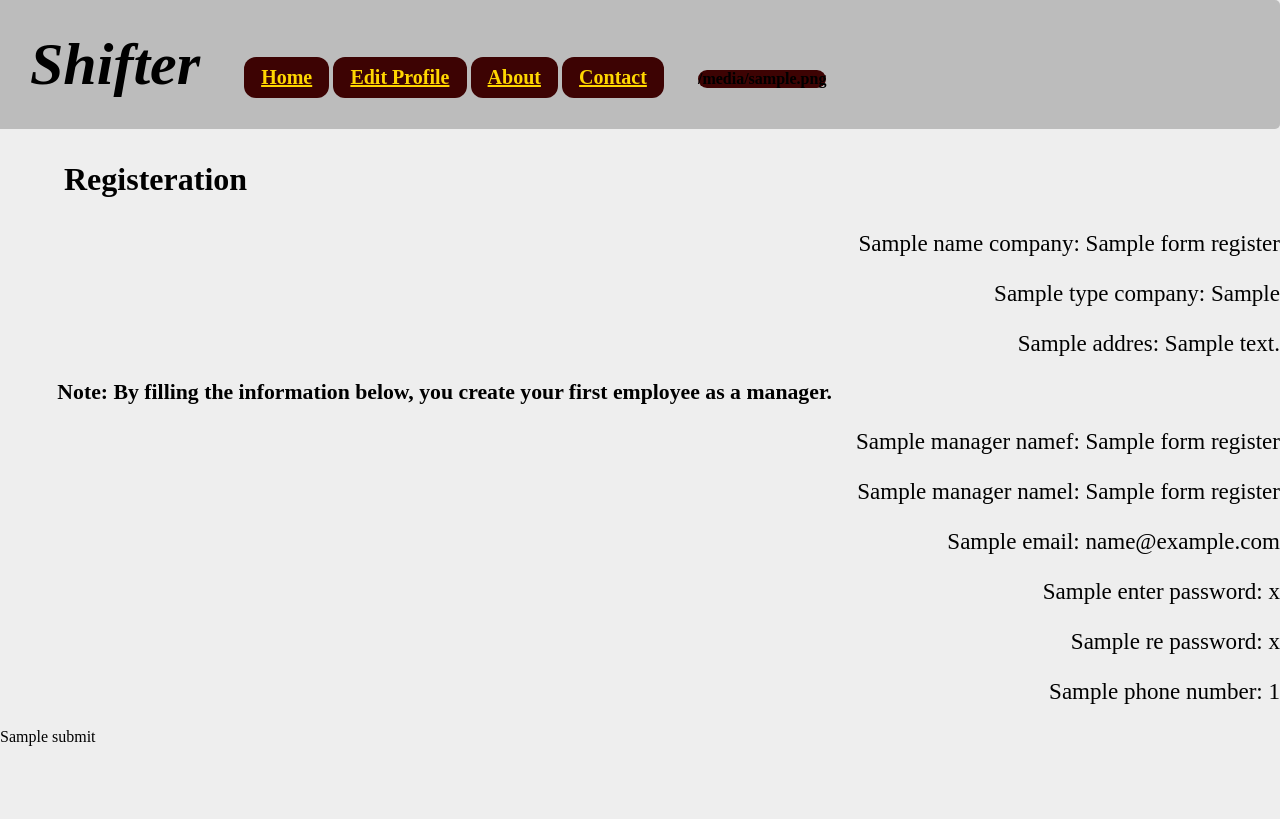
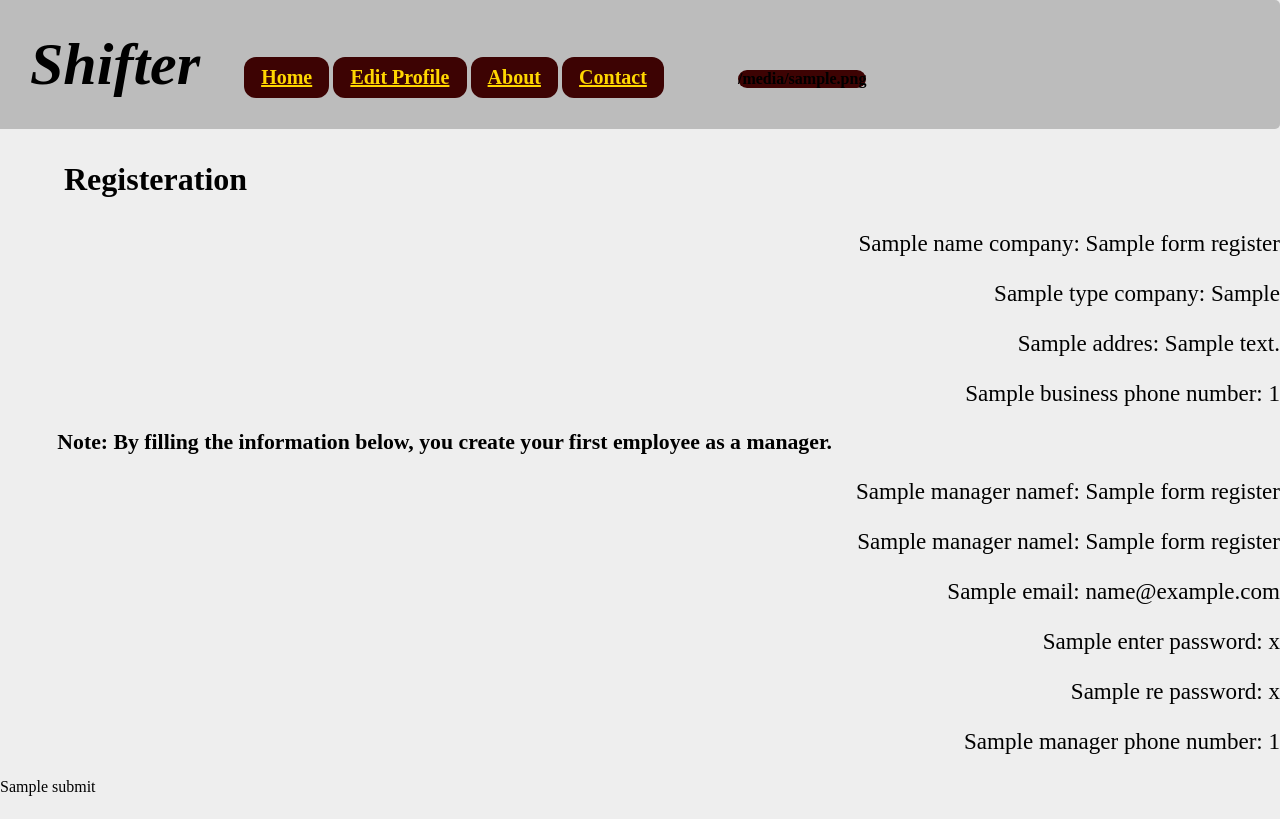
Before and after one commit to cindyxue/CMPE131_2019Fall_Team1, a Python web app: template Shifterapp/app/templates/register.html in a window 1280 px wide. Before the commit the page ends 746 px from the top, so only its background shows below. Run offline with Jinja, Linux system fonts and the light colour scheme; the template is opened without the code that fills it: most values are stand-ins (such as "Sample title", 1, 10 or a date in 2020).

Commit message:
Working on the database, basics are done, REGISTER PAGE IS STILL NOT WORKING

```diff
--- a/Shifterapp/app/forms.py
+++ b/Shifterapp/app/forms.py
@@ -29,7 +29,8 @@ class RegisterForm(FlaskForm):
     email = StringField("Email", validators=[DataRequired(), Email()])
     enter_password = StringField("Password",validators=[DataRequired()])
     re_password = PasswordField("Confirm Password",validators=[DataRequired()])
-    phone_number = IntegerField("Phone number", validators=[DataRequired()])
+    Business_phone_number = IntegerField("Business Phone number")
+    Manager_phone_number = IntegerField("Manager Phone Number", validators=[DataRequired()])
     submit = SubmitField("Submit")
 
 class EmployeeForm(FlaskForm):
--- a/Shifterapp/app/models.py
+++ b/Shifterapp/app/models.py
@@ -16,6 +16,8 @@ class Organization(db.Model):
 
 class Employee(UserMixin, db.Model):
     id = db.Column(db.Integer, primary_key = True)
+    fname = db.Column(db.String(128), index = True)
+    lname = db.Column(db.String(128), index = True)
     email = db.Column(db.String(128), index = True, unique = True)
     password_hash = db.Column(db.String(128))
     phone_number = db.Column(db.String(128) ,index = True, unique = True)
--- a/Shifterapp/app/templates/base.html
+++ b/Shifterapp/app/templates/base.html
@@ -17,7 +17,8 @@
                 {% endif %}
                 <li><a href="#">About</a></li>
                 <li><a href="#">Contact</a></li>
-                {% if title != "Shifter Scheduling Application" %}
+    <ul>
+                {% if title != "Shifter Scheduling Application" and title != "Register Organization" %}
                 <li class = "logout">{{formLogout.Logout(class_ = "Logoutbutton")}}</li>
                 {% endif %}
             </ul>
--- a/Shifterapp/app/templates/register.html
+++ b/Shifterapp/app/templates/register.html
@@ -8,6 +8,8 @@
     <body>
         <div class="container">
             <form action = "" method = "POST">
+                {{ formRegister.hidden_tag() }}
+
                 <h3 class = 'registartion'>Registeration</h3>
                 <p>
                     {{ formRegister.name_company.label}}:
@@ -31,7 +33,10 @@
                     {% for error in formRegister.address.errors %}
                     <span style="color: red;">[{{ error }}]</span>
                     {% endfor %}
-
+                <p>
+                    {{formRegister.Business_phone_number.label}}:
+                    {{formRegister.Business_phone_number(class_="Buisness_phone_number", placeholder = "ex. 222-333-3344")}}
+                </p>
                 </p>
                 <p class = 'note'>Note: By filling the information below, you create your first employee as a manager.</p>
                 <p>
@@ -72,9 +77,9 @@
                     {% endfor %}
                 </p>
                 <p>
-                    {{ formRegister.phone_number.label}}:
-                    {{ formRegister.phone_number(class_="phone", placeholder= "ex. 222-333-3344") }}<br>
-                    {% for error in formRegister.phone_number.errors %}
+                    {{ formRegister.Manager_phone_number.label}}:
+                    {{ formRegister.Manager_phone_number(class_="phone", placeholder= "ex. 222-333-3344") }}<br>
+                    {% for error in formRegister.Manager_phone_number.errors %}
                     <span style="color: red;">[{{ error }}]</span>
                     {% endfor %}
                 </p>
```
Also changed, not shown: Shifterapp/app/routes.py (+16 -3 lines).
